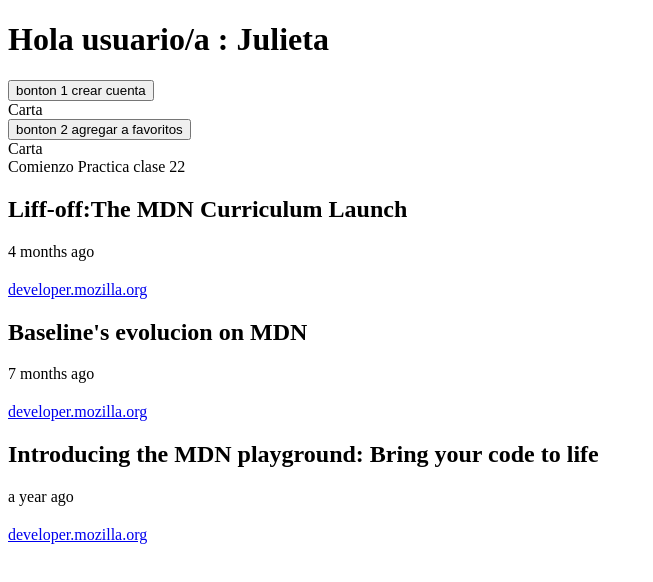
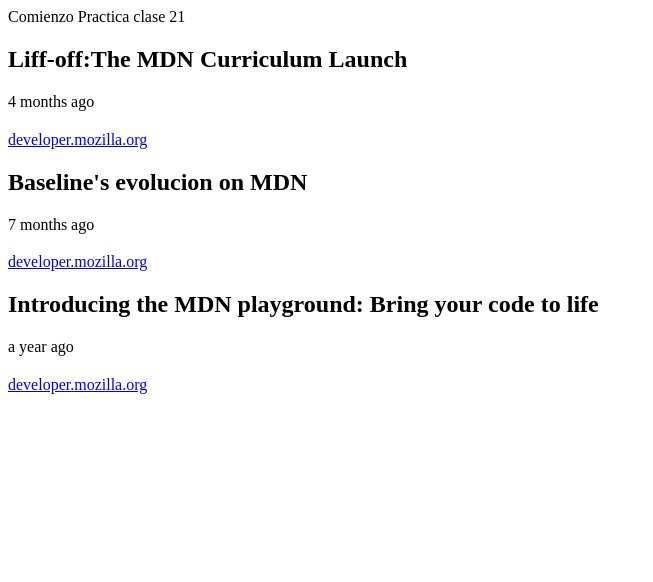
Before and after one commit to aflores852023/TrabajoFinal, a React (Vite) app: page / in a window 1280 px wide. Shown: the top 582 px of the page, without its empty margins (0-653 px from the left). Built offline with nearby package versions, Linux system fonts and the light colour scheme.

Commit message:
final del TP

```diff
--- a/src/App.jsx
+++ b/src/App.jsx
@@ -2,28 +2,21 @@
 import {nombre, persona} from './funciones'
 import {Button} from './components/Boton'
 import RowArticule from './components/RowArticule'
-import sumar from './Variables'
+import sumar, { restar } from './Variables'
 
-console.log(persona)
+
+/* console.log(persona) */
 let nombreUsuario = 'Julieta'
-sumar
 
+console.log(sumar(1,100))
+console.log(restar(5,1))
 function App() {
+
   return (
+
    <div>
     <div>
-      <h1>Hola usuario/a : {nombreUsuario}</h1>
-      <Button texto={'bonton 1 crear cuenta'}/>
-      <Carta/>
-    </div>
-
-    <div>
-      <Button texto={'bonton 2 agregar a favoritos'}/>
-      <Carta/>
-    </div>
-
-    <div>
-      Comienzo Practica clase 22
+      Comienzo Practica clase 21
       <RowArticule
       titulo={'Liff-off:The MDN Curriculum Launch'}
       fecha={'4 months ago'}
@@ -40,6 +33,7 @@
       direccion_author={'developer.mozilla.org'}
       />
 
+
     </div>
 
   </div>
--- a/src/components/Boton.jsx
+++ b/src/components/Boton.jsx
@@ -1,8 +1,7 @@
 import React from "react"
 
 export const Button = (props) => {
-  console.log(props)
     return (
-      <button>{props.texto}</button>
+      <div>{props.texto}</div>
     )
   }
```
Also changed, not shown: src/components/style.css (added).
